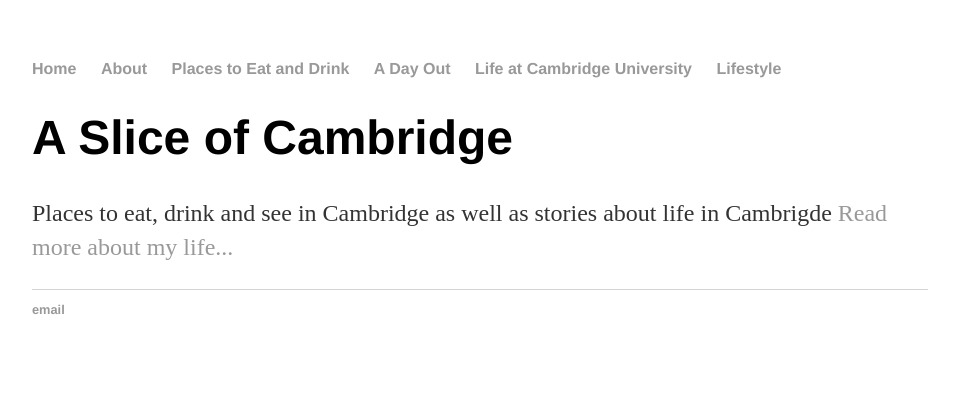
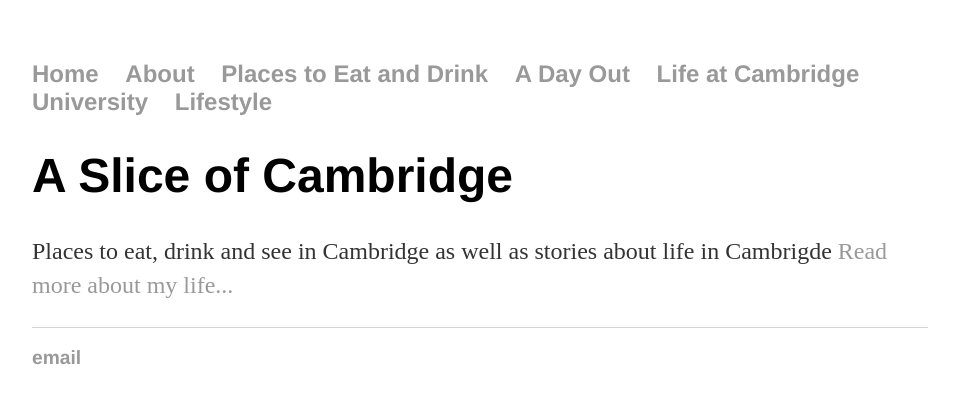
Before and after one commit to dwj26/dwj26.github.io, a Jekyll site: the page built from index.html, in a window 1280 px wide. Shown: the top 404 px of the page, without its empty margins (160-1119 px from the left). Built offline with Jekyll 4.4.1, drawn with Linux system fonts in a browser that asks for light colours.

Commit message:
Update main.css

```diff
--- a/css/main.css
+++ b/css/main.css
@@ -7,6 +7,7 @@
     padding: 0px;
     list-style: none;
     font-weight: bold;
+    font-size: 1.5em
 }
 nav ul li, footer ul li {
     display: inline;
```
